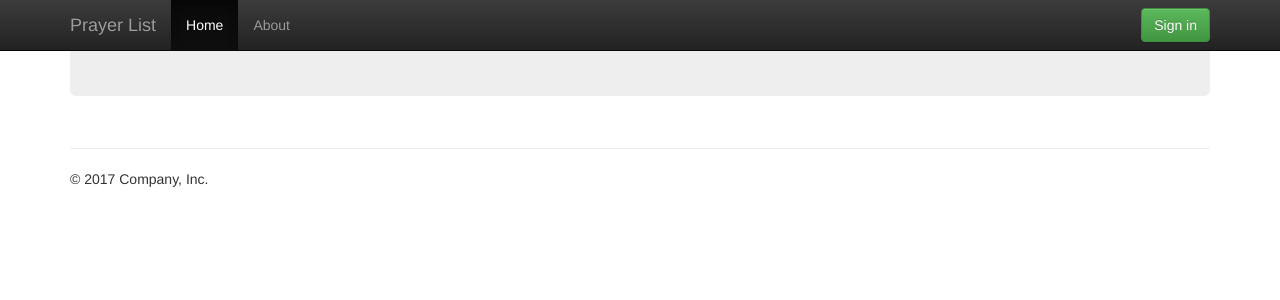
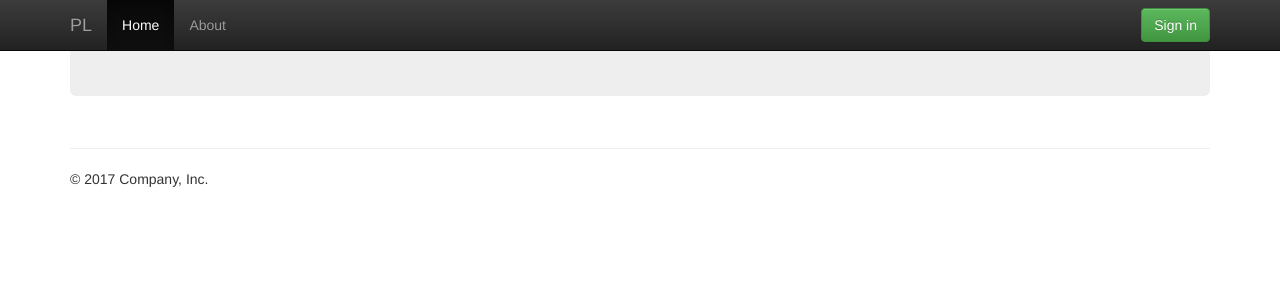
Before and after one commit to die2live/prayerlist, a Django app: page /about/ in a window 1280 px wide. Shown: the top 300 px of the page. Run offline with Django 3.2, Linux system fonts and the light colour scheme; some libraries are stand-ins or nearby versions.

Commit message:
Fixed settings urls

```diff
--- a/src/prayerlist/settings.py
+++ b/src/prayerlist/settings.py
@@ -146,8 +146,8 @@ LOGIN_URL = 'login'
 LOGOUT_URL = 'logout'
 LOGIN_REDIRECT_URL = 'index'
 
-SOCIAL_AUTH_LOGIN_ERROR_URL = '/prayer/settings/'
-SOCIAL_AUTH_LOGIN_REDIRECT_URL = '/prayer/'
+SOCIAL_AUTH_LOGIN_ERROR_URL = '/settings/'
+SOCIAL_AUTH_LOGIN_REDIRECT_URL = '/today'
 SOCIAL_AUTH_RAISE_EXCEPTIONS = False
 
 SOCIAL_AUTH_GITHUB_KEY = 'dde753ee1dbfc729344c'
--- a/src/prayerlistapp/templates/layout.html
+++ b/src/prayerlistapp/templates/layout.html
@@ -62,7 +62,7 @@
             <span class="icon-bar"></span>
             <span class="icon-bar"></span>
           </button>
-          <a class="navbar-brand" href="/">Prayer List</a>
+          <a class="navbar-brand" href="/">PL</a>
         </div>
         <div id="navbar" class="collapse navbar-collapse">
           <ul class="nav navbar-nav">
@@ -85,7 +85,7 @@
 
           {% if user.is_authenticated %}
           <ul class="nav navbar-nav navbar-right">
-            <li><a href="/prayer/settings">Settings</a></li>
+            <li><a href="/settings">Settings</a></li>
           </ul>
           {% endif %}
         </div><!--/.nav-collapse -->
```
